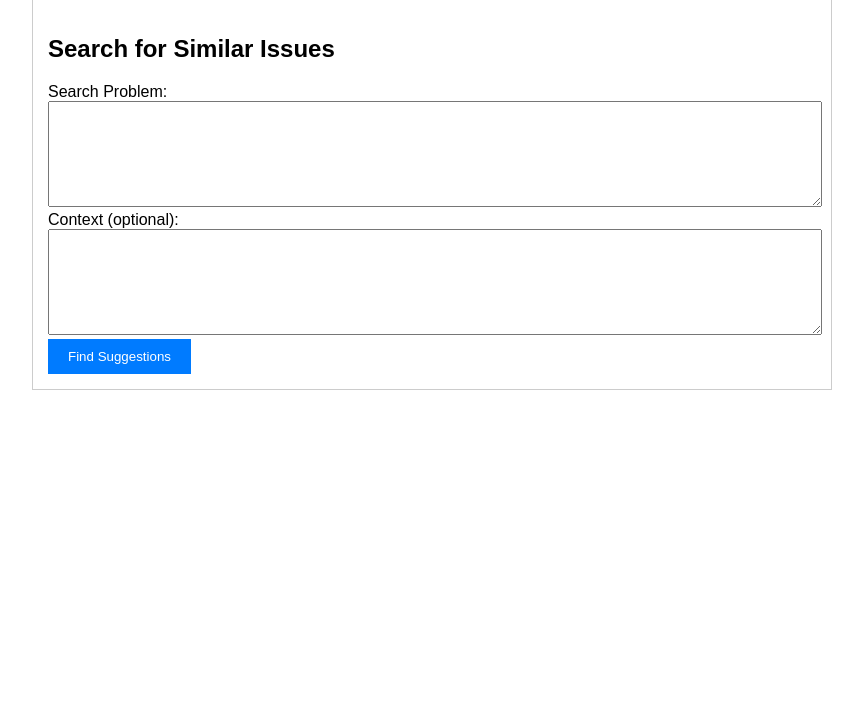
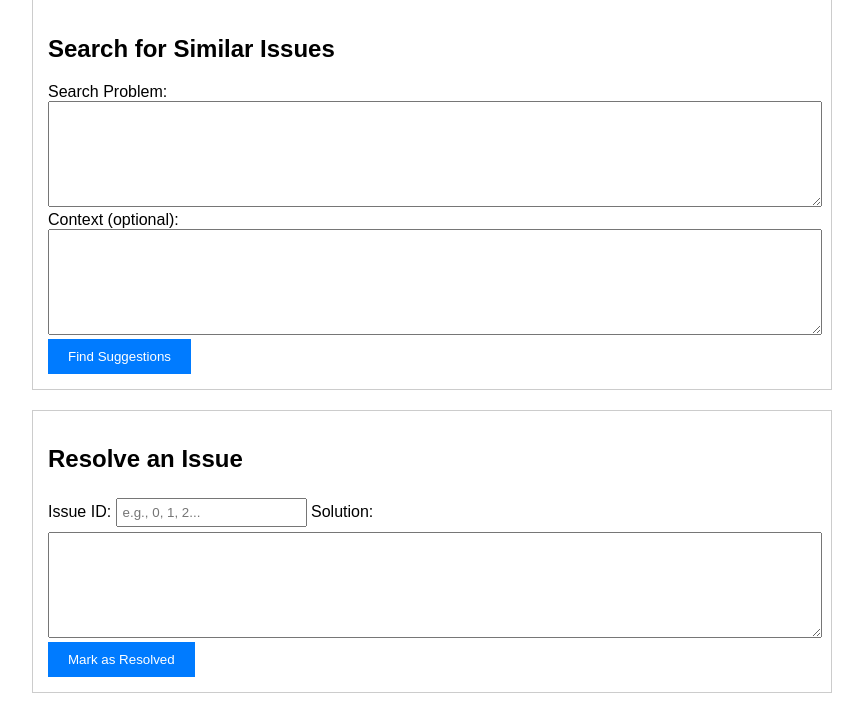
Before and after one commit to thejijogeorge/personal-issue-resolver, a Flask app: page / in a window 1280 px wide. Shown: the part 493-1206 px from the top of the page, without its empty margins (208-1071 px from the left). Before the commit the page ends 883 px from the top, so only its background shows below. Run offline with Flask 3, Linux system fonts and the light colour scheme; data that the repository does not hold is empty.

Commit message:
Fix the Resolve Options and All Issues section

```diff
--- a/app.py
+++ b/app.py
@@ -9,7 +9,15 @@ API_URL = "http://127.0.0.1:8000"
 
 
 @app.route("/", methods=["GET", "POST"])
+@app.route("/", methods=["GET", "POST"])
 def index():
+    message = None
+    suggestions = None
+
+    # Always fetch issues
+    issues_response = requests.get(f"{API_URL}/issues")
+    issues = issues_response.json().get("issues", [])
+
     if request.method == "POST":
         action = request.form.get("action")
 
@@ -22,7 +30,7 @@ def index():
                 json={"problem": problem, "context": context}
             )
             result = response.json()
-            return render_template("index.html", message=f"Issue logged: {result.get('issue_id')}")
+            message = f"✅ Issue logged: {result.get('issue_id')}"
 
         elif action == "search":
             problem = request.form.get("search_problem")
@@ -33,14 +41,19 @@ def index():
                 params={"problem": problem, "context": context}
             )
             suggestions = response.json()
-            return render_template("index.html", suggestions=suggestions)
 
-    # GET /issues to show all
-    issues_response = requests.get(f"{API_URL}/issues")
-    issues = issues_response.json().get("issues", [])
+        elif action == "resolve":
+            issue_id = request.form.get("issue_id")
+            solution = request.form.get("solution")
 
-    return render_template("index.html", issues=issues)
+            response = requests.post(
+                f"{API_URL}/resolve",
+                json={"issue_id": issue_id, "solution": solution}
+            )
+            result = response.json()
+            message = f"✅ Issue resolved: {result.get('status')}"
 
+    return render_template("index.html", issues=issues, message=message, suggestions=suggestions)
 
 if __name__ == "__main__":
     app.run(debug=True, port=5000)
--- a/templates/index.html
+++ b/templates/index.html
@@ -68,19 +68,37 @@
         {% endif %}
 
         <!-- All Issues -->
-        {% if issues %}
+<!--        {% if issues %} -->
         <div class="section">
             <h2>All Issues</h2>
-            {% for issue in issues %}
+<!--             {% for issue in issues %} -->
             <div class="issue">
                 <strong>{{ issue.problem }}</strong>
+                <p>ID: {{ issue.id }}</p>
                 <p>Context: {{ issue.context }}</p>
                 <p>Status: {% if issue.resolved %}✅ Resolved{% else %}⏳ Open{% endif %}</p>
                 {% if issue.solution %}<p>Solution: {{ issue.solution }}</p>{% endif %}
             </div>
-            {% endfor %}
+<!--            {% endfor %} -->
         </div>
-        {% endif %}
+<!--         {% endif %} -->
+
+        <!-- Resolve Issue Section -->
+        <!-- Resolve Issue Section -->
+        <div class="section">
+            <h2>Resolve an Issue</h2>
+            <form method="POST">
+                <input type="hidden" name="action" value="resolve">
+
+                <label>Issue ID:</label>
+                <input type="text" name="issue_id" required placeholder="e.g., 0, 1, 2...">
+
+                <label>Solution:</label>
+                <textarea name="solution" required></textarea>
+
+                <button type="submit">Mark as Resolved</button>
+            </form>
+        </div>
     </div>
 </body>
 </html>
```
Also changed, not shown: backend/chromadb_check.py (+4 -4 lines).
